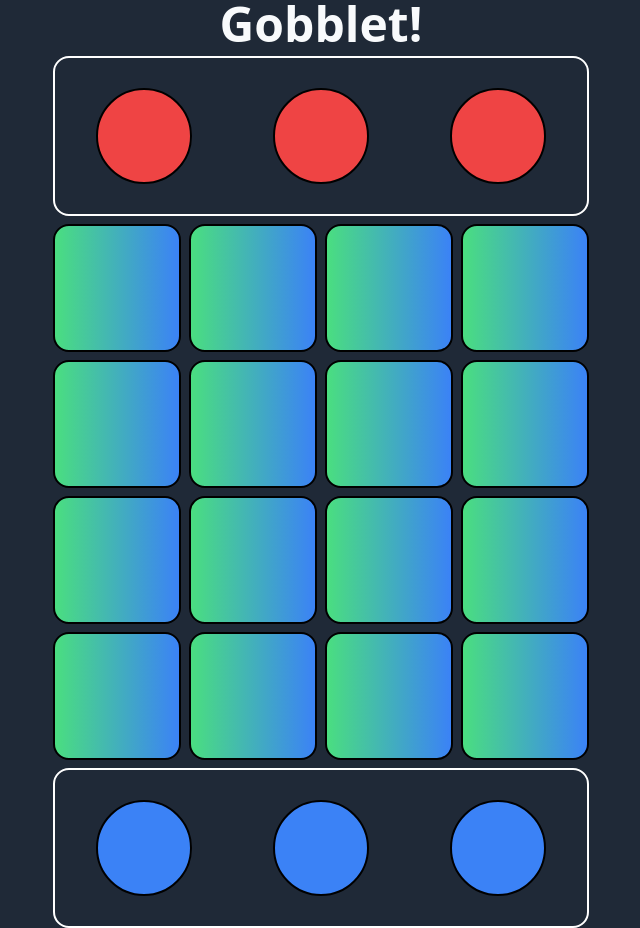
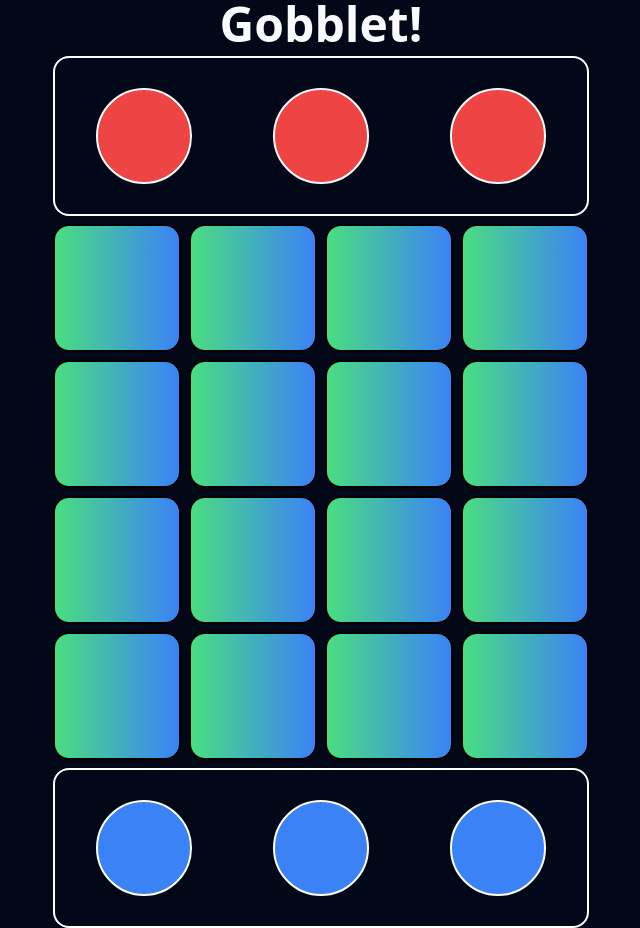
Before and after one commit to Meqdad0C/re-gobblet, a React (Vite) app: page / in a window 1280 px wide. Shown: the whole page, without its empty margins (319-959 px from the left). Built offline with nearby package versions, Linux system fonts and the light colour scheme.

Commit message:
Update styles for dark mode

```diff
--- a/src/App.tsx
+++ b/src/App.tsx
@@ -33,7 +33,7 @@ const Piece = ({ player, size, stack_number, location }: Piece_t) => {
       {...listeners}
       style={style}
       className={cn(
-        ['absolute rounded-full border-2 border-black'],
+        ['absolute rounded-full border-2 border-black dark:border-white'],
         {
           'bg-red-500': player === Player.Red,
           'bg-blue-500': player === Player.Blue,
@@ -187,7 +187,7 @@ const Game = () => {
 export default function App() {
   return (
     <>
-      <main className='container flex min-h-screen flex-col items-center justify-center gap-2 bg-gray-100 dark:bg-gray-800'>
+      <main className='container flex min-h-screen flex-col items-center justify-center gap-2'>
         <div className='fixed right-5 top-5'>
           <ModeToggle />
         </div>
```
